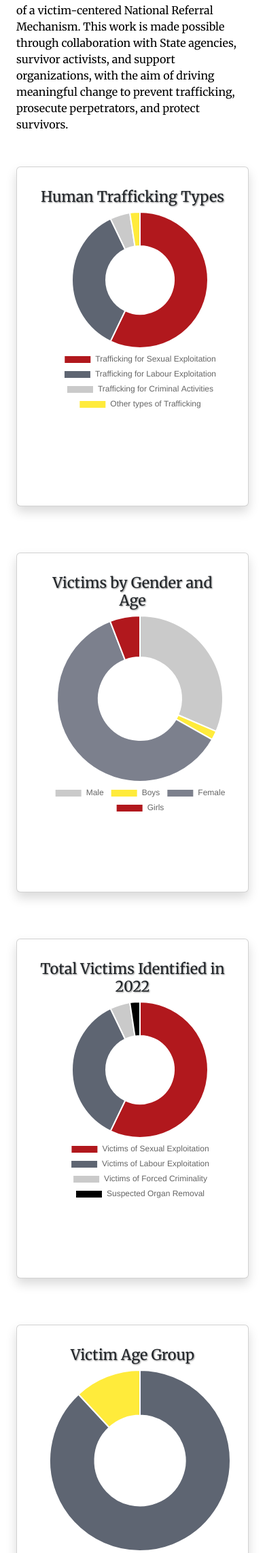
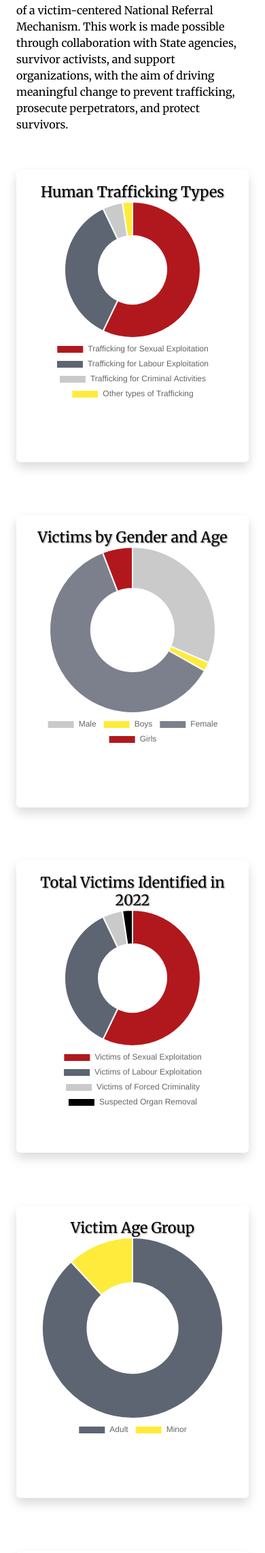
Before and after one commit to surfdemon/ForThe50, a Django app: page /statistics/ in a window 390 px wide. Shown: the part 887-3172 px from the top of the page at 68% size. Run offline with Django 4.2, Linux system fonts and the light colour scheme; some libraries are stand-ins or nearby versions.

Commit message:
Fix: Improve chart responsiveness and layout align ment:
statistics.html:
- Updated card styles to use a new `stat-card` class for improved
  responsiveness.
- Added `d-flex align-items-stretch` to the row and card containers to
  ensure consistent height and alignment of cards.
- Modified chart options to include `maintainAspectRatio: false` for
  better scaling on different devices.

style.css:
- Introduced `.stat-card` class to improve card styling with flexbox for
  proper alignment and responsiveness.
- Added `.chart-container` class to manage chart scaling, centering, and
  overflow handling.
- Updated `canvas` styling to ensure proper scaling within its
  container.

```diff
--- a/backend/static/css/style.css
+++ b/backend/static/css/style.css
@@ -117,12 +117,34 @@ img.footer-logo.pb-1 {
 }
 
 /* ---------------- Statistics Page Styles ---------------- */
-.card {
-  height: 500px;
+.stat-card {
+  display: flex;
+  flex-direction: column;
+  justify-content: space-between;
+  align-items: center;
+  min-height: 430px;
   max-width: 400px;
   margin: 15px auto;
   padding: 20px;
+  box-sizing: border-box;
 }
+
+.chart-container {
+  display: flex;
+  justify-content: center;
+  align-items: center;
+  flex-grow: 1;
+  height: 300px;
+  width: 100%;
+  overflow: auto;
+}
+
+canvas {
+  max-width: 100%;
+  max-height: 100%;
+  margin: auto;
+}
+
 
 /* ------------------ Report Page Styles ------------------ */
 .form-container {
--- a/forthe50/templates/forthe50/statistics.html
+++ b/forthe50/templates/forthe50/statistics.html
@@ -12,7 +12,7 @@
   </div>
   <div id="irelandData" class="country-data">
     <h2 class="text-center pt-2">Data of Ireland</h2>
-      <div class="row">
+    <div class="row d-flex align-items-stretch">
         <div class="col">
           <p>The data presented in this report is drawn from the IHREC National Rapporteur on Human Trafficking's 2022
             Evaluation
@@ -33,10 +33,10 @@
       </div>
 
     <!-- Row for the cards -->
-    <div class="row">
+    <div class="row d-flex align-items-stretch">
       <!-- Card for Human Trafficking Types -->
       <div class="col-12 col-md-6 col-lg-4 my-4">
-        <div class="card shadow rounded">
+        <div class="stat-card shadow rounded">
           <div class="card-body text-center">
             <h3 class="h4 card-title text-center">Human Trafficking Types</h3>
             <div class="chart-container">
@@ -48,7 +48,7 @@
 
       <!-- Card for Victims by Gender and Age -->
       <div class="col-12 col-md-6 col-lg-4 my-4">
-        <div class="card shadow rounded">
+        <div class="stat-card shadow rounded">
           <div class="card-body text-center">
             <h3 class="h4 card-title text-center">Victims by Gender and Age</h3>
             <div class="chart-container">
@@ -60,7 +60,7 @@
 
       <!-- Card for Total Victims Identified -->
       <div class="col-12 col-md-6 col-lg-4 my-4">
-        <div class="card shadow rounded">
+        <div class="stat-card shadow rounded">
           <div class="card-body text-center">
             <h3 class="h4 card-title text-center">Total Victims Identified in 2022</h3>
             <div class="chart-container">
@@ -72,7 +72,7 @@
 
       <!-- Card for Victim Age Group -->
       <div class="col-12 col-md-6 col-lg-4 my-4">
-        <div class="card shadow rounded">
+        <div class="stat-card shadow rounded">
           <div class="card-body text-center">
             <h3 class="h4 card-title text-center">Victim Age Group</h3>
             <div class="chart-container">
@@ -84,7 +84,7 @@
 
       <!-- Card for Sexual Exploitation by Gender -->
       <div class="col-12 col-md-6 col-lg-4 my-4">
-        <div class="card shadow rounded">
+        <div class="stat-card shadow rounded">
           <div class="card-body text-center">
             <h3 class="h4 card-title text-center">Total Victims of Sexual Exploitation by Gender 2018-2022</h3>
             <div class="chart-container">
@@ -96,7 +96,7 @@
 
       <!-- Card for Labour Exploitation by Gender -->
       <div class="col-12 col-md-6 col-lg-4 my-4">
-        <div class="card shadow rounded">
+        <div class="stat-card shadow rounded">
           <div class="card-body text-center">
             <h3 class="h4 card-title text-center">Total Victims of Labour Exploitation by Gender 2018-2022</h3>
             <div class="chart-container">
@@ -108,7 +108,7 @@
 
       <!-- Card for Forced Criminality Exploitation by Gender -->
       <div class="col-12 col-md-6 col-lg-4 my-4">
-        <div class="card shadow rounded">
+        <div class="stat-card shadow rounded">
           <div class="card-body text-center">
             <h3 class="h4 card-title text-center">Total Victims of Forced Criminality Exploitation by Gender 2018-2022</h3>
             <div class="chart-container">
@@ -120,7 +120,7 @@
 
       <!-- Card for Other Exploitation by Gender -->
       <div class="col-12 col-md-6 col-lg-4 my-4">
-        <div class="card shadow rounded">
+        <div class="stat-card shadow rounded">
           <div class="card-body text-center">
             <h3 class="h4 card-title text-center">Total Victims of Other Exploitation by Gender 2018-2022</h3>
             <div class="chart-container">
@@ -134,17 +134,17 @@
 
   <div id="ukData" class="country-data">
     <h2 class="text-center pt-2">Data of United Kingdom</h2>
-    <div class="row">
+    <div class="row d-flex align-items-stretch">
       <div class="col">
         <p></p>
       </div>
     </div>
 
     <!-- Row for the cards -->
-    <div class="row">
+    <div class="row d-flex align-items-stretch">
       <!-- Card for Human Trafficking Types Females -->
       <div class="col-12 col-md-6 col-lg-4 my-4">
-        <div class="card shadow rounded">
+        <div class="stat-card shadow rounded">
           <div class="card-body text-center">
             <h3 class="h4 card-title text-center">Human Trafficking Types in Females 2017</h3>
             <div class="chart-container">
@@ -156,7 +156,7 @@
 
       <!-- Card for Human Trafficking Types Males -->
       <div class="col-12 col-md-6 col-lg-4 my-4">
-        <div class="card shadow rounded">
+        <div class="stat-card shadow rounded">
           <div class="card-body text-center">
             <h3 class="h4 card-title text-center">Human Trafficking Types in Males 2017</h3>
             <div class="chart-container">
@@ -168,7 +168,7 @@
 
       <!-- Card for Human Trafficking Types Girls -->
       <div class="col-12 col-md-6 col-lg-4 my-4">
-        <div class="card shadow rounded">
+        <div class="stat-card shadow rounded">
           <div class="card-body text-center">
             <h3 class="h4 card-title text-center">Human Trafficking Types in Girls 2017</h3>
             <div class="chart-container">
@@ -180,7 +180,7 @@
 
       <!-- Card for Human Trafficking Types Boys -->
       <div class="col-12 col-md-6 col-lg-4 my-4">
-        <div class="card shadow rounded">
+        <div class="stat-card shadow rounded">
           <div class="card-body text-center">
             <h3 class="h4 card-title text-center">Human Trafficking Types in Boys 2017</h3>
             <div class="chart-container">
@@ -192,7 +192,7 @@
 
       <!-- Card for Human Trafficking by Country - England -->
       <div class="col-12 col-md-6 col-lg-4 my-4">
-        <div class="card shadow rounded">
+        <div class="stat-card shadow rounded">
           <div class="card-body text-center">
             <h3 class="h4 card-title text-center">Human Trafficking by Country (England) 2018</h3>
             <div class="chart-container">
@@ -204,7 +204,7 @@
 
       <!-- Card for Human Trafficking by Country - Scotland -->
       <div class="col-12 col-md-6 col-lg-4 my-4">
-        <div class="card shadow rounded">
+        <div class="stat-card shadow rounded">
           <div class="card-body text-center">
             <h3 class="h4 card-title text-center">Human Trafficking by Country (Scotland) 2018</h3>
             <div class="chart-container">
@@ -216,7 +216,7 @@
 
       <!-- Card for Human Trafficking by Country - Wales -->
       <div class="col-12 col-md-6 col-lg-4 my-4">
-        <div class="card shadow rounded">
+        <div class="stat-card shadow rounded">
           <div class="card-body text-center">
             <h3 class="h4 card-title text-center">Human Trafficking by Country (Wales) 2018</h3>
             <div class="chart-container">
@@ -228,7 +228,7 @@
 
       <!-- Card for Human Trafficking by Country - Northern Ireland -->
       <div class="col-12 col-md-6 col-lg-4 my-4">
-        <div class="card shadow rounded">
+        <div class="stat-card shadow rounded">
           <div class="card-body text-center">
             <h3 class="h4 card-title text-center">Human Trafficking by Country (Northern Ireland) 2018</h3>
             <div class="chart-container">
@@ -446,6 +446,7 @@
   // Options for doughnut charts
   const chartOptions = {
   responsive: true,
+  maintainAspectRatio: false,
   plugins: {
     legend: {
       position: 'bottom',
@@ -457,7 +458,7 @@
         }
       }
     }
-    }
+  },
 };
 
   // Render each chart
```
Lines whose indentation alone changed are shown as unchanged.
